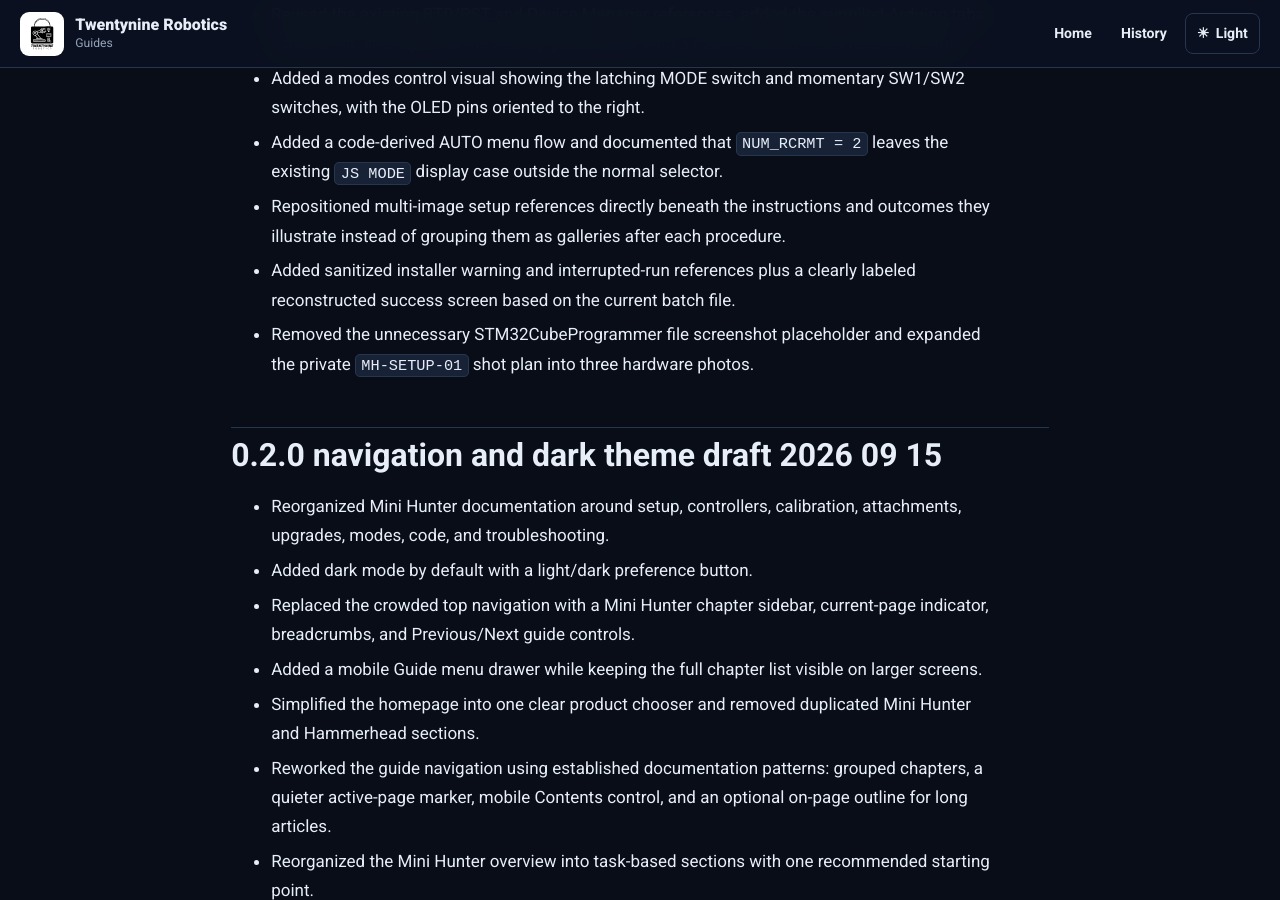
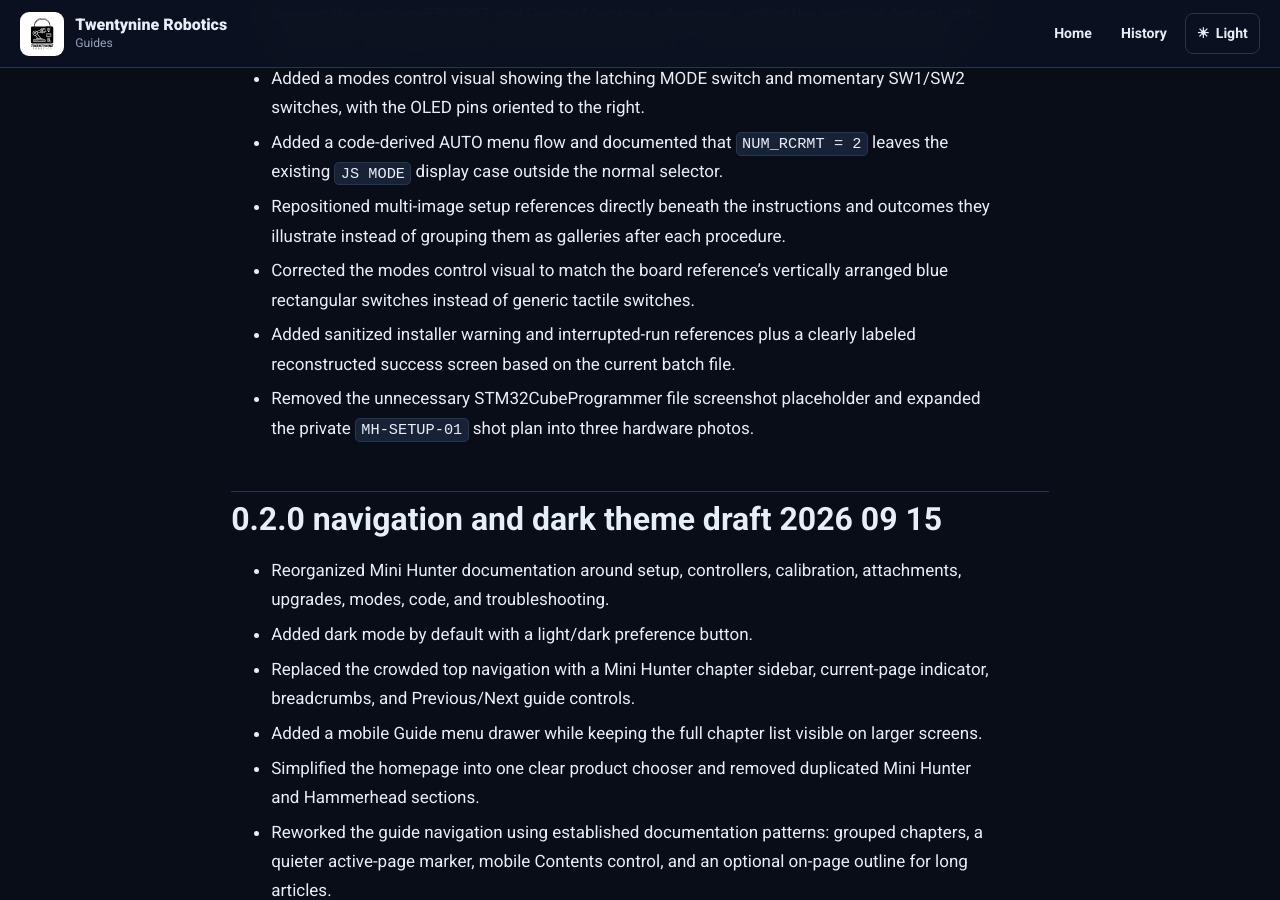
Before and after one commit to aj-morales99/twentynine-robotics-guides, a Jekyll site: the page built from docs/changelog.md, in a window 1280 px wide and 900 px high, scrolled down 393 px. Built offline with Jekyll 4.4.1, drawn with Linux system fonts in a browser that asks for light colours.

Commit message:
Correct Mini Hunter switch visual

```diff
--- a/docs/mini-hunter/modes/introduction.md
+++ b/docs/mini-hunter/modes/introduction.md
@@ -11,8 +11,8 @@ A **control mode** decides where movement commands come from. An **autonomous mo
 ## Know the three menu controls
 
 <figure class="guide-figure">
-  <img src="../../assets/images/mini-hunter/modes/mh-modes-01-controls-and-auto-menu.png" alt="Illustrated Mini Hunter controls with a latching MODE switch, momentary SW1 and SW2 switches, and an AUTO OLED menu" loading="lazy">
-  <figcaption><strong>MH-MODES-01.</strong> Menu-control reference based on the supplied firmware and OLED hardware. The OLED is installed with its soldered pins on the right.</figcaption>
+  <img src="../../assets/images/mini-hunter/modes/mh-modes-01-controls-and-auto-menu.png" alt="Illustrated Mini Hunter controls with three vertically arranged blue rectangular switches and an AUTO OLED menu" loading="lazy">
+  <figcaption><strong>MH-MODES-01.</strong> Menu-control reference based on the supplied firmware and board artwork. The three blue rectangular switches are arranged vertically at the board's lower-left; they are not generic tactile switches. The OLED is installed with its soldered pins on the right.</figcaption>
 </figure>
 
 | Control | Switch behavior | What it does in the menu |
```
Also changed, not shown: docs/changelog.md, 1 other file.
